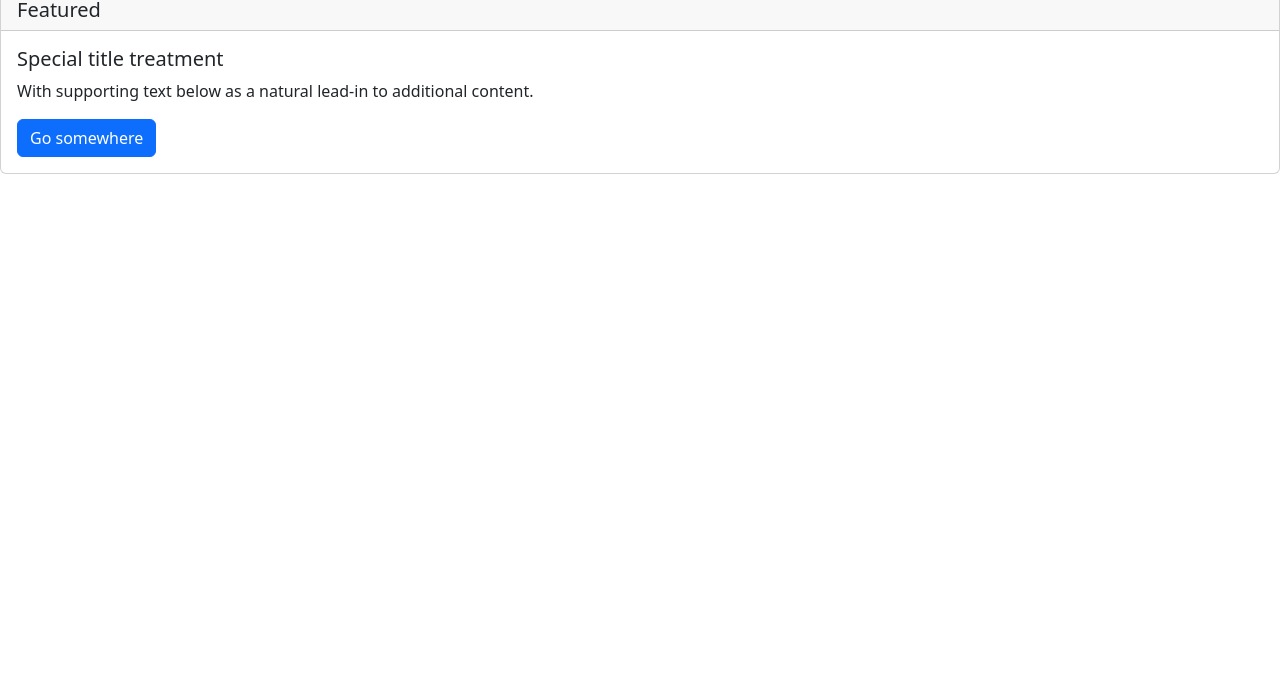
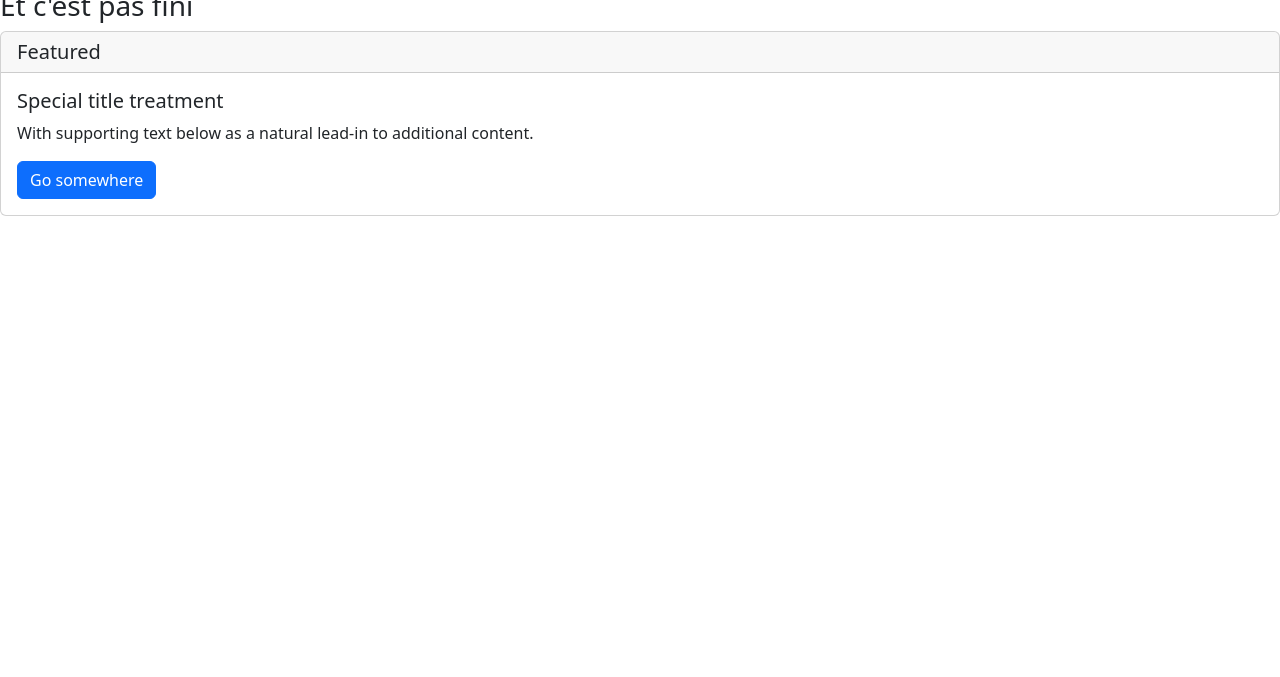
Before and after one commit to lalalandcloud/repo-test, a plain HTML site: page index.html in a window 1280 px wide. Shown: the part 123-800 px from the top of the page. Drawn offline with nearby package versions, Linux system fonts and the light colour scheme.

Commit message:
soustitre

```diff
--- a/index.html
+++ b/index.html
@@ -33,6 +33,7 @@
       </nav>
 
       <h1>La collab du siecle</h1>
+      <h3>Et c'est pas fini</h3>
     <script src="https://cdn.jsdelivr.net/npm/bootstrap@5.3.3/dist/js/bootstrap.bundle.min.js" integrity="sha384-YvpcrYf0tY3lHB60NNkmXc5s9fDVZLESaAA55NDzOxhy9GkcIdslK1eN7N6jIeHz" crossorigin="anonymous"></script>
 </body>
 <div class="card">
```
